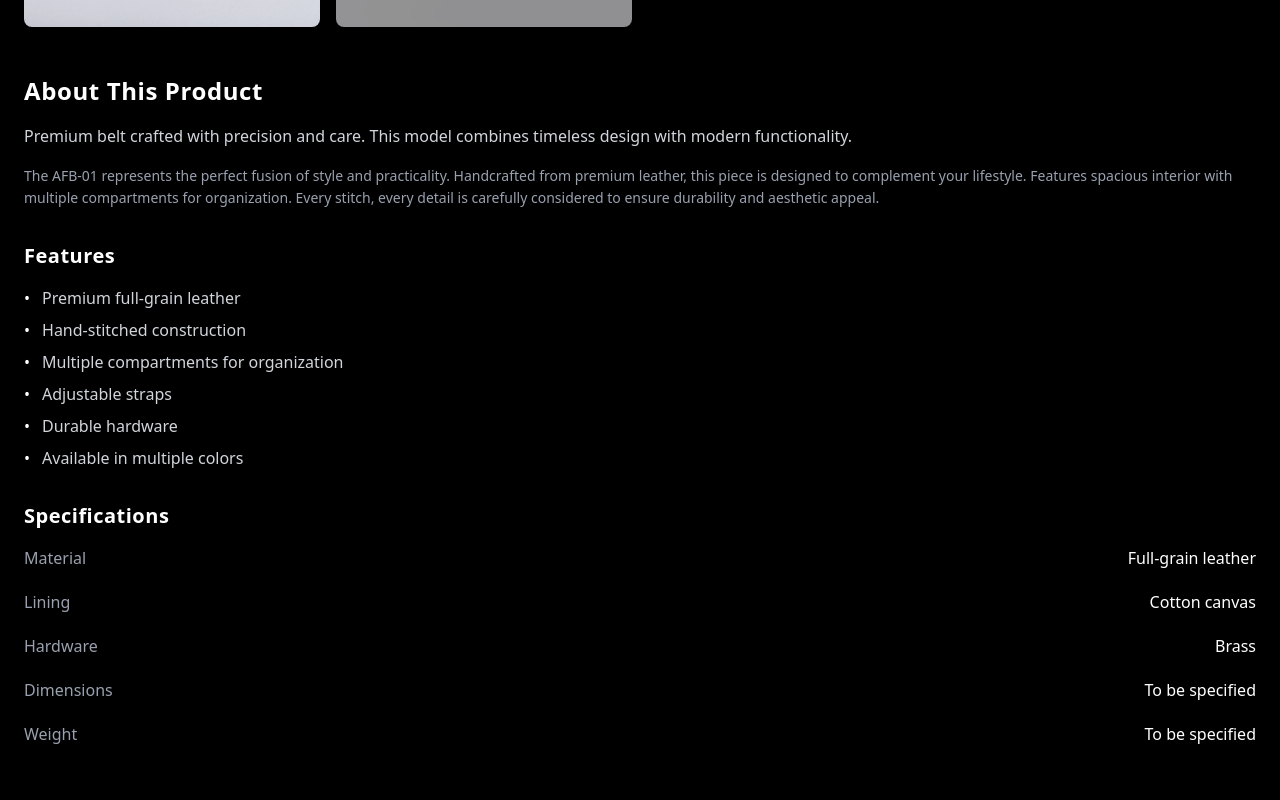
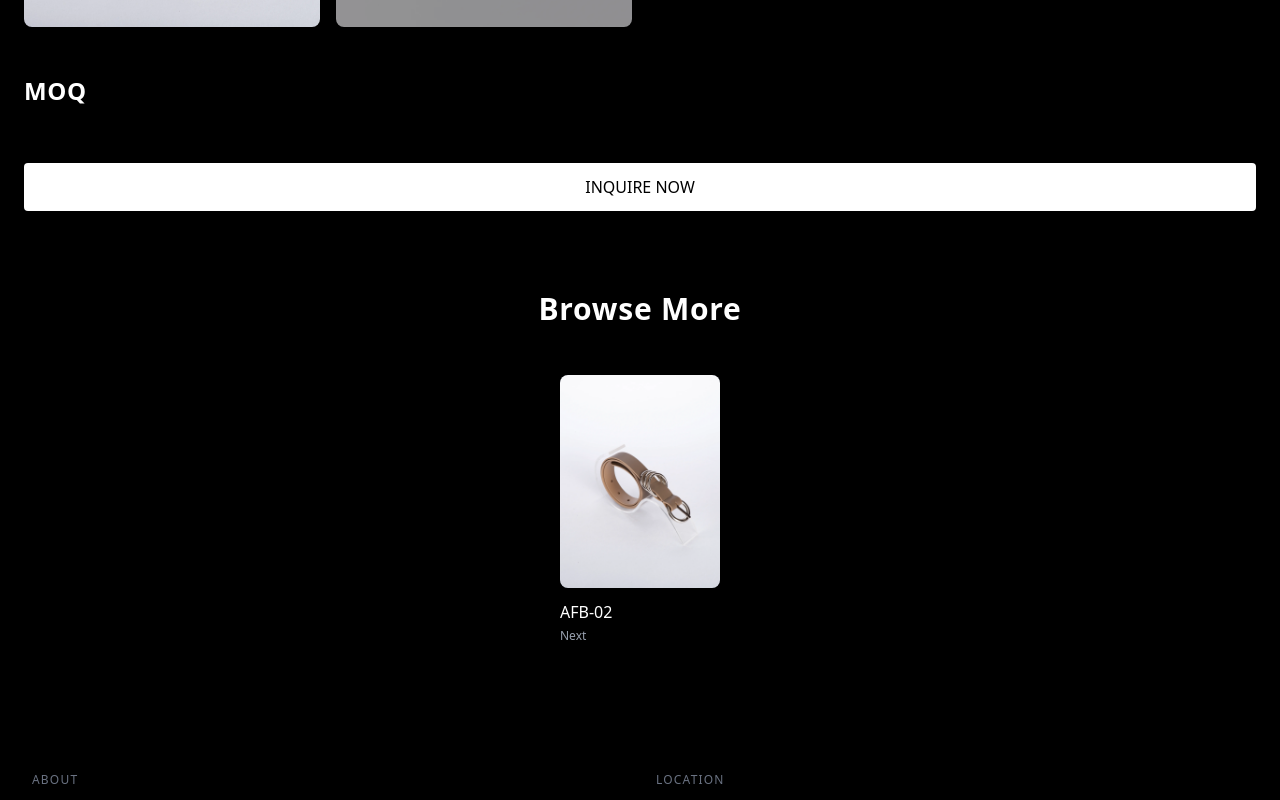
Before and after one commit to DevNiru2704/a_fashions, a Next.js app: page /catalog/belt/afb-01 in a window 1280 px wide. Shown: the part 2300-3100 px from the top of the page. Built offline with nearby package versions, Linux system fonts and the light colour scheme.

Commit message:
revisions

```diff
--- a/src/app/components/catalogue/ProductDetail.tsx
+++ b/src/app/components/catalogue/ProductDetail.tsx
@@ -10,16 +10,7 @@ interface Product {
     title: string;
     subtitle: string;
     category: string;
-    description: string;
-    fullDescription: string;
-    features: string[];
-    specifications: {
-        material: string;
-        lining: string;
-        hardware: string;
-        dimensions: string;
-        weight: string;
-    };
+    moq: string;
     images: {
         thumbnail: string;
         hover: string;
@@ -130,60 +121,14 @@ export default function ProductDetail({ product, categorySlug, previousProduct,
 
                         {/* Product Info */}
                         <div className="space-y-8">
-                            {/* Description */}
+                            {/* MOQ */}
                             <div>
                                 <h2 className="text-2xl font-bold mb-4 tracking-wide">
-                                    About This Product
+                                    MOQ
                                 </h2>
-                                <p className="text-gray-300 leading-relaxed mb-4">
-                                    {product.description}
-                                </p>
-                                <p className="text-gray-400 leading-relaxed text-sm">
-                                    {product.fullDescription}
-                                </p>
                             </div>
 
-                            {/* Features */}
-                            <div>
-                                <h3 className="text-xl font-bold mb-4 tracking-wide">
-                                    Features
-                                </h3>
-                                <ul className="space-y-2">
-                                    {product.features.map((feature, index) => (
-                                        <li
-                                            key={index}
-                                            className="flex items-start text-gray-300"
-                                        >
-                                            <span className="text-white mr-3">•</span>
-                                            {feature}
-                                        </li>
-                                    ))}
-                                </ul>
-                            </div>
-
-                            {/* Specifications */}
-                            <div>
-                                <h3 className="text-xl font-bold mb-4 tracking-wide">
-                                    Specifications
-                                </h3>
-                                <div className="space-y-3">
-                                    {Object.entries(product.specifications).map(
-                                        ([key, value]) => (
-                                            <div
-                                                key={key}
-                                                className="flex justify-between border-b border-gray-800 pb-2"
-                                            >
-                                                <span className="text-gray-400 capitalize">
-                                                    {key}
-                                                </span>
-                                                <span className="text-white">{value}</span>
-                                            </div>
-                                        )
-                                    )}
-                                </div>
-                            </div>
-
-                            {/* CTA Button - use same simple style as Lets Connect submit button, full width of text column, no hover animations */}
+                            {/* CTA Button */}
                             <div className="pt-6 w-full">
                                 <Link
                                     href={`/lets-connect?product=${encodeURIComponent(product.title)}`}
--- a/src/data/catalogProducts.ts
+++ b/src/data/catalogProducts.ts
@@ -16,16 +16,7 @@ export interface Product {
     title: string;
     subtitle: string;
     category: string;
-    description: string;
-    fullDescription: string;
-    features: string[];
-    specifications: {
-        material: string;
-        lining: string;
-        hardware: string;
-        dimensions: string;
-        weight: string;
-    };
+    moq: string;
     images: {
         thumbnail: string;
         hover: string;
@@ -502,7 +493,7 @@ export const PRODUCT_MODELS: ProductModel[] = [
         categoryName: "WOMEN'S BAG",
         image: "/assets/images/catalog_images/womens_bag/af-04/artboard_1.webp",
         hoverImage: "/assets/images/catalog_images/womens_bag/af-04/artboard_1_copy.webp",
-        galleryImages: [ "/assets/images/catalog_images/womens_bag/af-04/artboard_1_copy_2.webp", "/assets/images/catalog_images/womens_bag/af-04/artboard_1_copy.webp", "/assets/images/catalog_images/womens_bag/af-04/artboard_1.webp"]
+        galleryImages: ["/assets/images/catalog_images/womens_bag/af-04/artboard_1_copy_2.webp", "/assets/images/catalog_images/womens_bag/af-04/artboard_1_copy.webp", "/assets/images/catalog_images/womens_bag/af-04/artboard_1.webp"]
     }
     ,
     {
@@ -833,23 +824,7 @@ export function generateProductDetails(model: ProductModel): Product {
         title: model.name,
         subtitle: "LEATHER",
         category: model.categoryName,
-        description: `Premium ${model.categoryName.toLowerCase()} crafted with precision and care. This model combines timeless design with modern functionality.`,
-        fullDescription: `The ${model.name} represents the perfect fusion of style and practicality. Handcrafted from premium leather, this piece is designed to complement your lifestyle. Features spacious interior with multiple compartments for organization. Every stitch, every detail is carefully considered to ensure durability and aesthetic appeal.`,
-        features: [
-            "Premium full-grain leather",
-            "Hand-stitched construction",
-            "Multiple compartments for organization",
-            "Adjustable straps",
-            "Durable hardware",
-            "Available in multiple colors"
-        ],
-        specifications: {
-            material: "Full-grain leather",
-            lining: "Cotton canvas",
-            hardware: "Brass",
-            dimensions: "To be specified",
-            weight: "To be specified"
-        },
+        moq: "",
         images: {
             thumbnail: model.image,
             hover: model.hoverImage,
```
